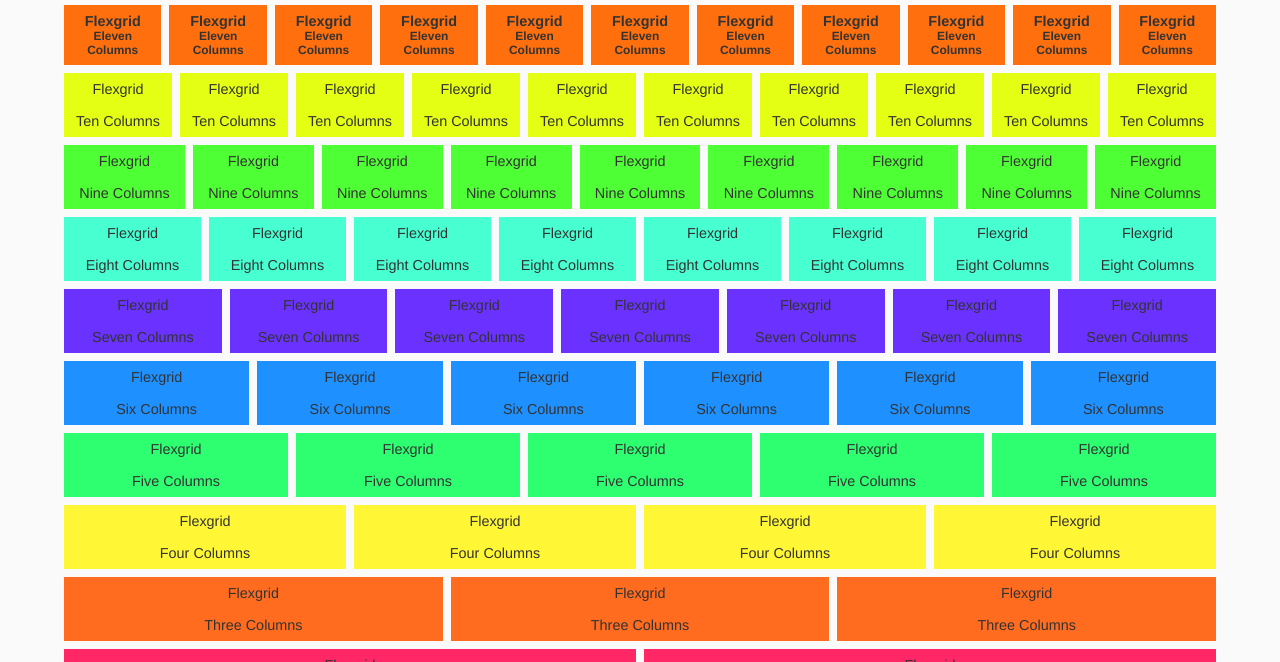
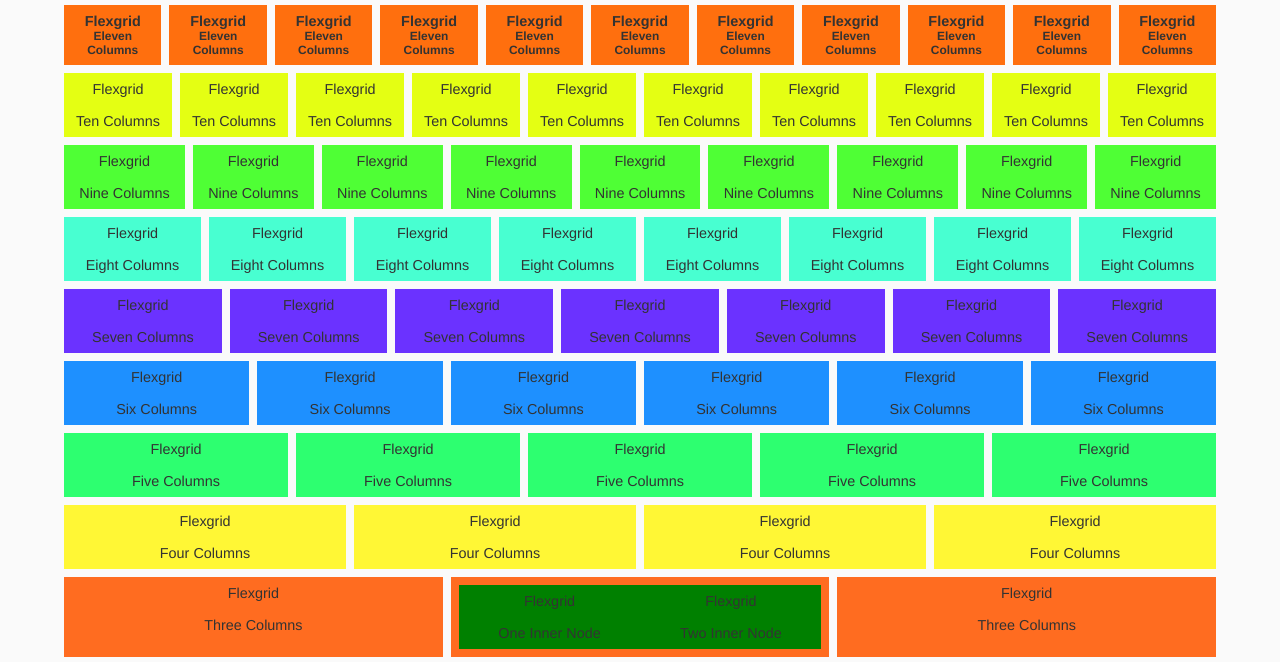
Before and after one commit to stevenmcsorley/flexgrid, a website: page app/index.html in a window 1280 px wide. Shown: the part 124-786 px from the top of the page. Drawn offline with nearby package versions, Linux system fonts and the light colour scheme; files that its build step writes are made by us from their sources.

Commit message:
adding inner node mixin start v 4

```diff
--- a/app/index.html
+++ b/app/index.html
@@ -434,10 +434,20 @@
             </ul>
         </div>
         <div>
-            <ul>
-                <li>Flexgrid</li>
-                <li>Three Columns</li>
-            </ul>
+            <div class="two-inner-nodes">
+                <div class="inner-node">
+                    <ul>
+                        <li>Flexgrid</li>
+                        <li>One Inner Node</li>
+                    </ul>
+                </div>
+                <div class="inner-node">
+                    <ul>
+                        <li>Flexgrid</li>
+                        <li>Two Inner Node</li>
+                    </ul>
+                </div>
+            </div>
         </div>
         <div>
             <ul>
--- a/app/styles/main.scss
+++ b/app/styles/main.scss
@@ -61,10 +61,30 @@ body {
 
 .call-it-what-you-want-three-cols {
   @include bsndCols(3, 8px);
+  div
+  {
+    background: #ff6c20;
+  }
   ul {
-    background: #ff6c20;
+
     li {
       padding: 8px;
+    }
+  }
+  .two-inner-nodes
+  {
+    @include innerNodes(2, 8px);
+    div
+    {
+      background:green;
+    }
+  }
+  .three-inner-nodes
+  {
+    @include innerNodes(3);
+    div
+    {
+      background: #207e80;
     }
   }
 }
```
